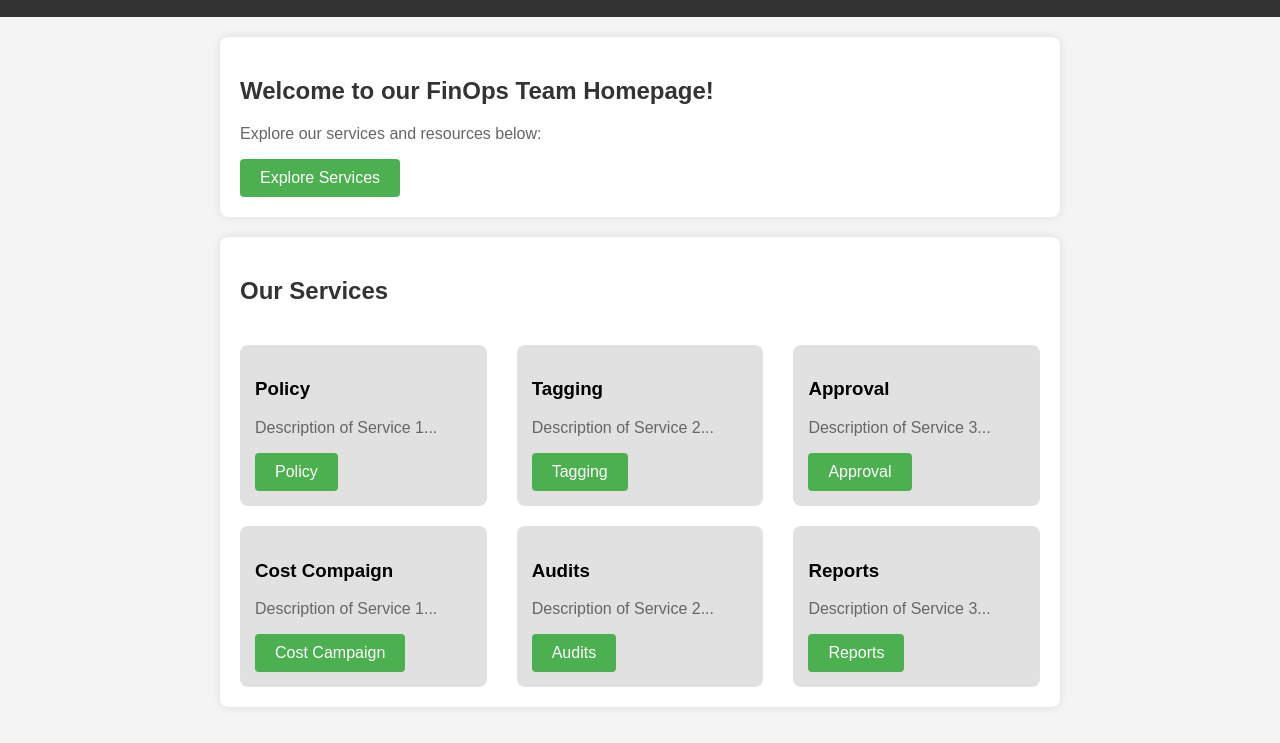
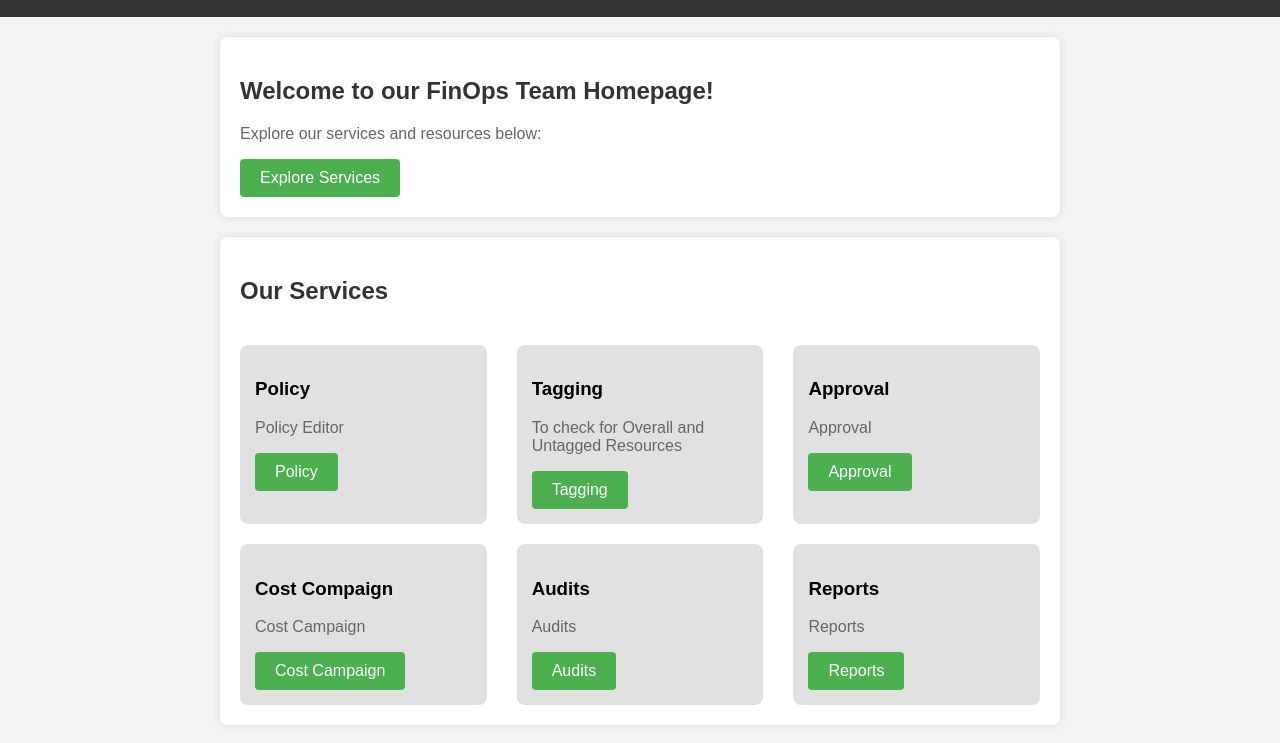
Before and after one commit to shashanktu/GEICO, a plain HTML site: page index.html in a window 1280 px wide. Shown: the part 95-838 px from the top of the page. Drawn offline with Linux system fonts and the light colour scheme.

Commit message:
Update index.html

```diff
--- a/index.html
+++ b/index.html
@@ -122,7 +122,7 @@
             <!-- Service Box 1 -->
             <div class="service-box">
                 <h3>Policy</h3>
-                <p>Description of Service 1...</p>
+                <p>Policy Editor</p>
                 <button onclick="redirectToValidator()">Policy</button>
 
                 </div>
@@ -130,7 +130,7 @@
             <!-- Service Box 2 -->
             <div class="service-box">
                 <h3>Tagging</h3>
-                <p>Description of Service 2...</p>
+                <p>To check for Overall and Untagged Resources</p>
                 <!-- <button onclick="scrollToServices()">Tagging</button> -->
                 <div class="dropdown">
                     <button onclick="toggleDropdown('taggingDropdown')">Tagging</button>
@@ -144,7 +144,7 @@
             <!-- Service Box 3 -->
             <div class="service-box">
                 <h3>Approval</h3>
-                <p>Description of Service 3...</p>
+                <p>Approval</p>
                 <button onclick="scrollToServices()">Approval</button>
             </div>
 
@@ -154,21 +154,21 @@
             <!-- Service Box 1 -->
             <div class="service-box">
                 <h3>Cost Compaign</h3>
-                <p>Description of Service 1...</p>
+                <p>Cost Campaign</p>
                 <button onclick="scrollToServices()">Cost Campaign</button>
             </div>
 
             <!-- Service Box 2 -->
             <div class="service-box">
                 <h3>Audits</h3>
-                <p>Description of Service 2...</p>
+                <p>Audits</p>
                 <button onclick="scrollToServices()">Audits</button>
             </div>
 
             <!-- Service Box 3 -->
             <div class="service-box">
                 <h3>Reports</h3>
-                <p>Description of Service 3...</p>
+                <p>Reports</p>
                 <button onclick="scrollToServices()">Reports</button>
             </div>
 
```
